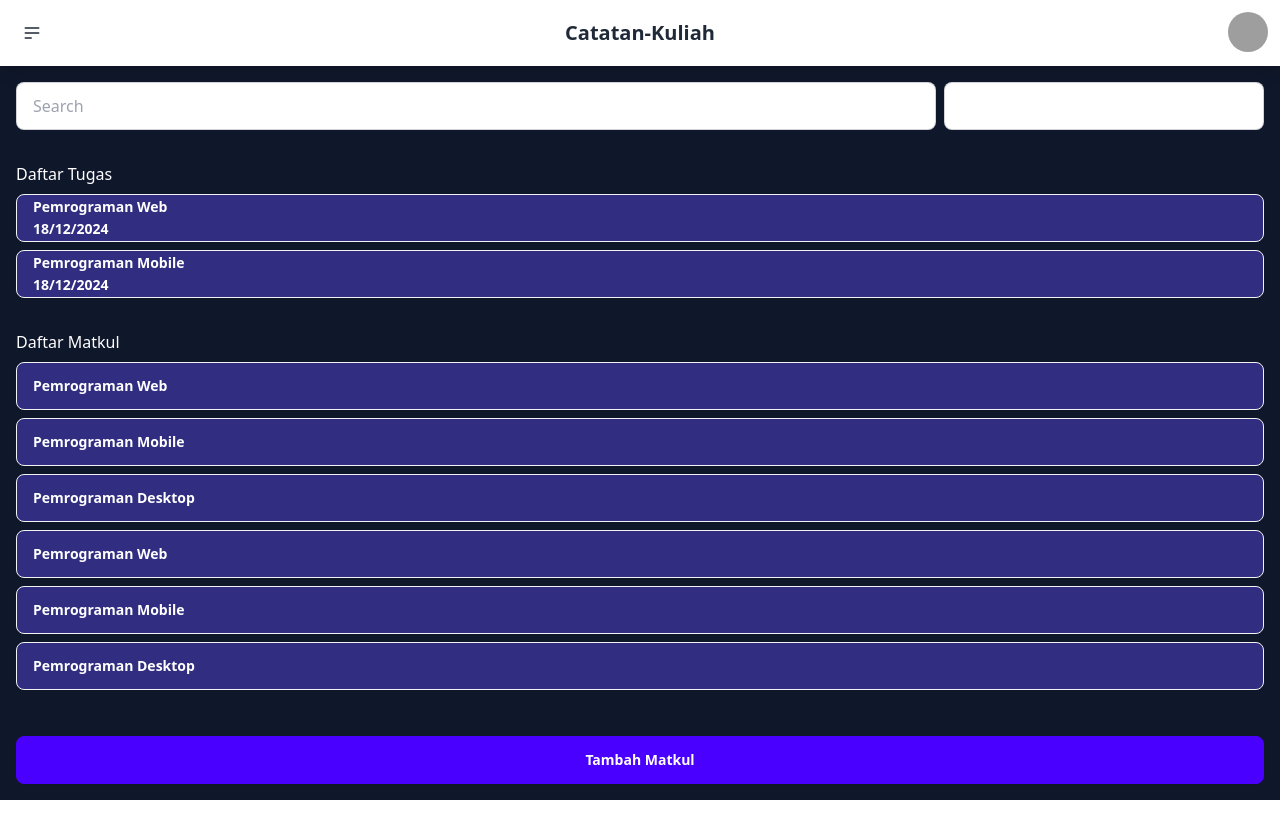
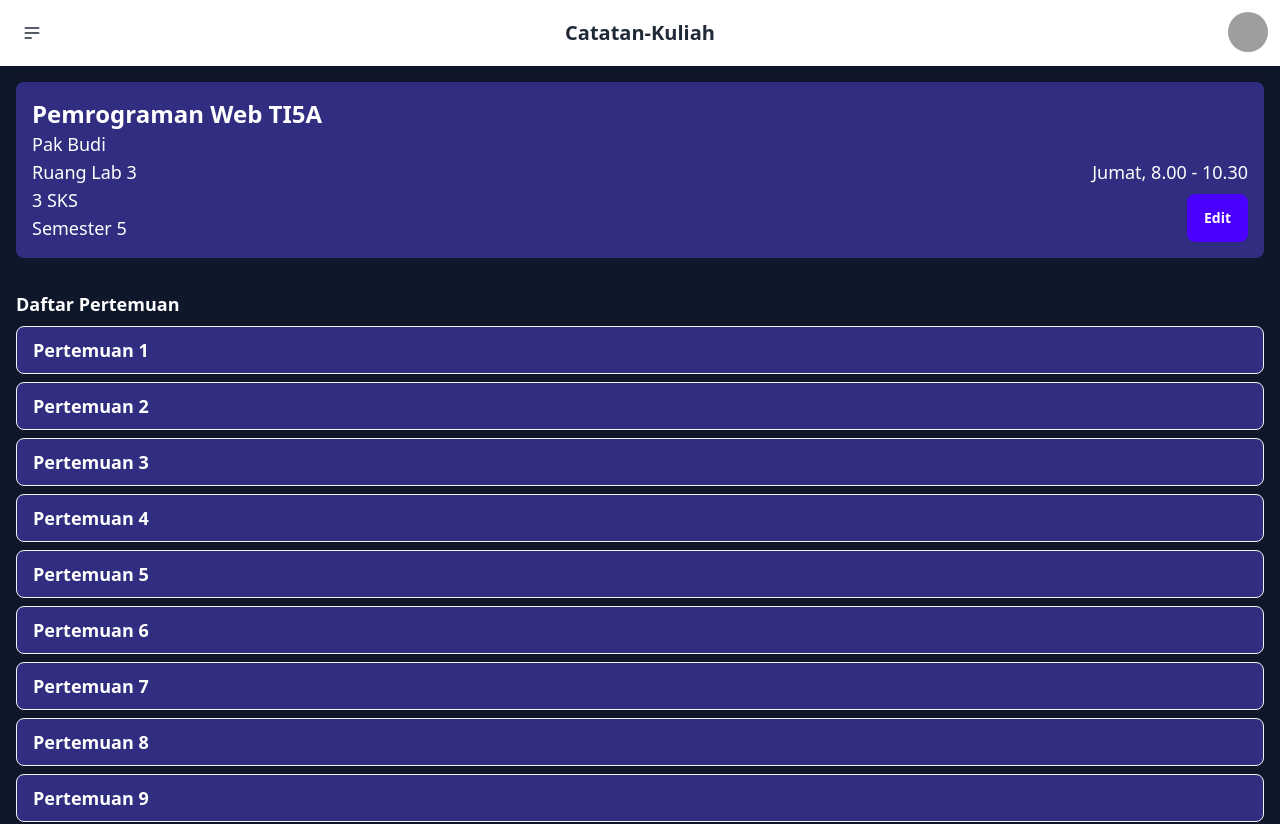
Before and after one commit to Gefila/catatan-kuliah, a React (Vite) app: page / in a window 1280 px wide. Shown: the top 824 px of the page. Before the commit the page ends 800 px from the top, so only its background shows below. Built offline with nearby package versions, Linux system fonts and the light colour scheme; grey boxes are pictures that could not be loaded.

Commit message:
ui(matkul): slicing pertemuan page

```diff
--- a/src/App.jsx
+++ b/src/App.jsx
@@ -1,11 +1,12 @@
 import Dashboard from "./pages/Dashboard";
 import LoginPages from "./pages/LoginPage";
+import MatkulPage from "./pages/PertemuanPage";
 import RegisterPage from "./pages/RegisterPage";
 
 function App() {
     return (
         <>
-            <Dashboard></Dashboard>
+            <MatkulPage></MatkulPage>
         </>
     );
 }
--- /dev/null
+++ b/src/pages/PertemuanPage.jsx
@@ -0,0 +1,144 @@
+import { useState } from "react";
+import Navbar from "../components/Navbar";
+
+export default function PertemuanPage() {
+    const [data, setData] = useState([
+        {
+            id: 1,
+            ke: "1",
+        },
+        {
+            id: 2,
+            ke: "2",
+        },
+        {
+            id: 3,
+            ke: "3",
+        },
+        {
+            id: 4,
+            ke: "4",
+        },
+        {
+            id: 5,
+            ke: "5",
+        },
+        {
+            id: 6,
+            ke: "6",
+        },
+        {
+            id: 7,
+            ke: "7",
+        },
+        {
+            id: 8,
+            ke: "8",
+        },
+        {
+            id: 9,
+            ke: "9",
+        },
+        {
+            id: 10,
+            ke: "10",
+        },
+        {
+            id: 11,
+            ke: "11",
+        },
+        {
+            id: 12,
+            ke: "12",
+        },
+        {
+            id: 13,
+            ke: "13",
+        },
+        {
+            id: 14,
+            ke: "14",
+        },
+        {
+            id: 15,
+            ke: "15",
+        },
+        {
+            id: 16,
+            ke: "16",
+        },
+    ]);
+
+    return (
+        <div className="flex flex-col items-start justify-start min-h-screen bg-slate-900 relative">
+            <Navbar />
+            <div className="w-full p-4">
+                <div className="flex flex-col p-4 justify-center items-start w-full text-white bg-indigo-900 rounded-lg">
+                    <p className="font-bold text-2xl">Pemrograman Web TI5A</p>
+                    <p className="text-lg">Pak Budi</p>
+                    <div className="flex w-full justify-between items-center">
+                        <p className="text-lg">Ruang Lab 3</p>
+                        <p className="text-lg">Jumat, 8.00 - 10.30</p>
+                    </div>
+                    <div className="flex w-full justify-between items-start">
+                        <div className="flex flex-col">
+                            <p className="text-lg">3 SKS</p>
+                            <p className="text-lg">Semester 5</p>
+                        </div>
+                        {/* Open the modal using document.getElementById('ID').showModal() method */}
+                        <button
+                            className="btn btn-md ml-auto btn-primary mt-1 place-self-end text-white"
+                            onClick={() =>
+                                document
+                                    .getElementById("my_modal_5")
+                                    .showModal()
+                            }
+                        >
+                            Edit
+                        </button>
+                        <dialog
+                            id="my_modal_5"
+                            className="modal modal-bottom sm:modal-middle"
+                        >
+                            <div className="modal-box">
+                                <h3 className="font-bold text-lg">Hello!</h3>
+                                <p className="py-4">
+                                    Press ESC key or click the button below to
+                                    close
+                                </p>
+                                <div className="modal-action ">
+                                    <form
+                                        method="dialog"
+                                        className="w-full flex gap-2"
+                                    >
+                                        {/* if there is a button in form, it will close the modal */}
+                                        <button className="btn btn-primary flex-1">
+                                            Simpan
+                                        </button>
+                                        <button className="btn btn-secondary flex-1">
+                                            Close
+                                        </button>
+                                    </form>
+                                </div>
+                            </div>
+                        </dialog>
+                    </div>
+                </div>
+            </div>
+
+            <div className="flex flex-col p-4 justify-center items-start gap-2 w-full text-white">
+                <p className="text-lg font-bold">Daftar Pertemuan</p>
+                {data.map((item) => (
+                    <div
+                        key={item.id}
+                        className="flex items-center gap-2 btn btn-block justify-start bg-indigo-900 text-white"
+                    >
+                        <div className="text-left text-lg">
+                            Pertemuan {item.ke}
+                        </div>
+                    </div>
+                ))}
+            </div>
+        </div>
+    );
+}
```
Also changed, not shown: src/pages/Dashboard.jsx (indentation only).
